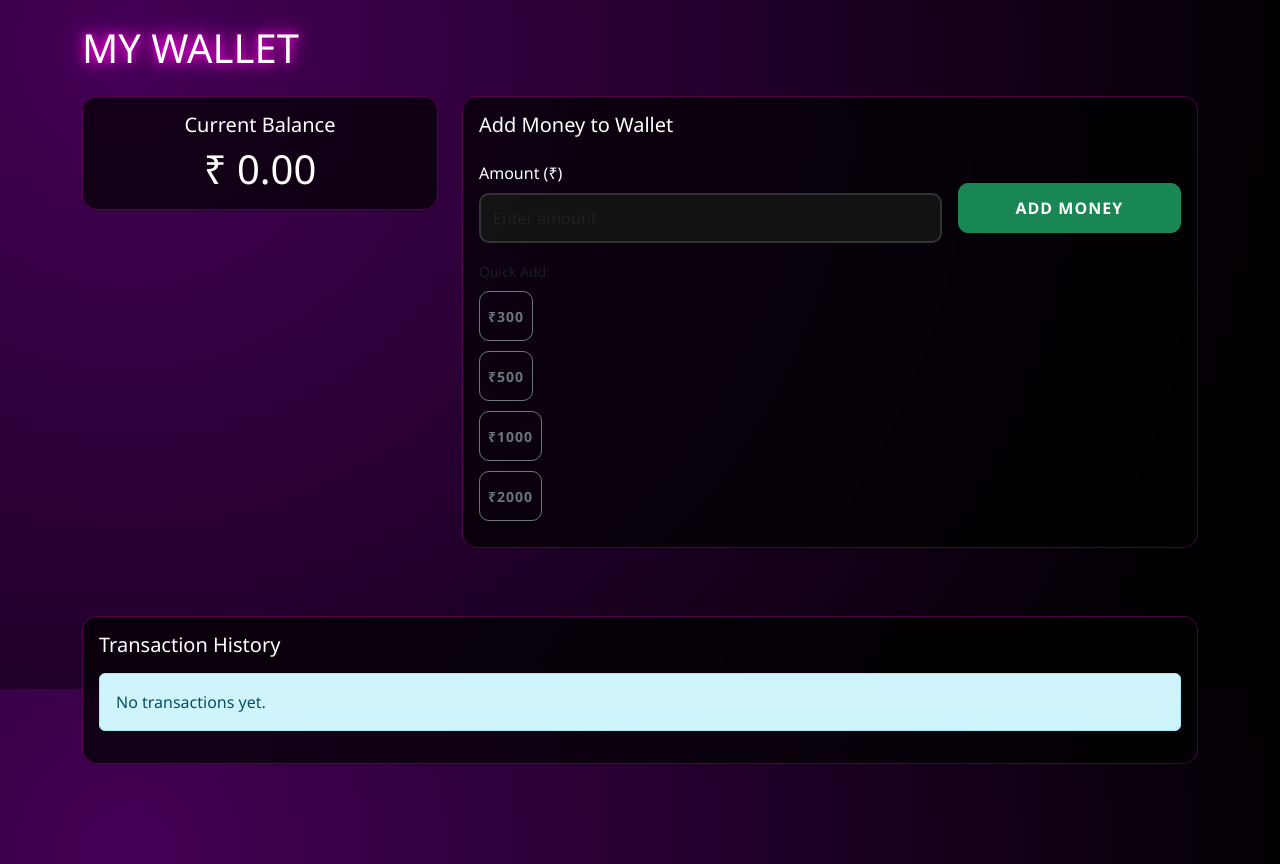
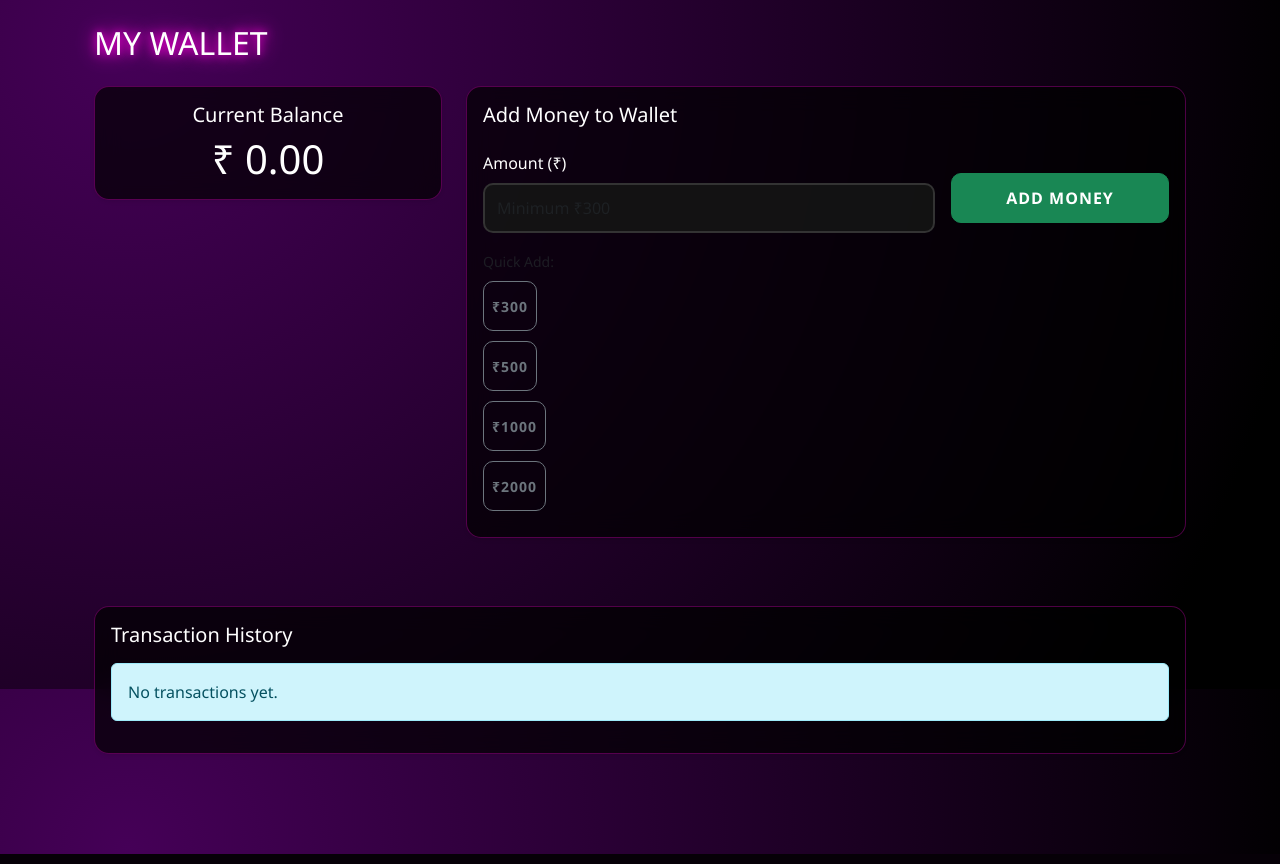
Before and after one commit to namanjasoria41/certpro, a Flask app: page /wallet in a window 1280 px wide. Shown: the part 111-975 px from the top of the page. Run offline with Flask 3, Linux system fonts and the light colour scheme; the visitor is signed in with stand-in values (Sample User, id 1); data that the repository does not hold is empty.

Commit message:
Update wallet.html

```diff
--- a/templates/wallet.html
+++ b/templates/wallet.html
@@ -3,15 +3,14 @@
 {% block title %}My Wallet - CertPro{% endblock %}
 
 {% block content %}
-
-<div class="row">
+<div class="container mt-4">
+  <div class="row mb-3">
     <div class="col-md-12">
-        <h1 class="mb-4">My Wallet</h1>
+      <h2>My Wallet</h2>
     </div>
   </div>
 
   <div class="row">
-
     <!-- Current Balance -->
     <div class="col-md-4 mb-4">
       <div class="card shadow-sm">
@@ -28,14 +27,13 @@
     <div class="col-md-8 mb-4">
       <div class="card shadow-sm">
         <div class="card-body">
-
           <h5 class="card-title">Add Money to Wallet</h5>
 
           <form method="POST" action="{{ url_for('add_money') }}" class="row g-3 mt-1">
             <div class="col-md-8">
               <label for="amount" class="form-label">Amount (₹)</label>
-                        <input type="number" id="amount" name="amount" min="1" step="1"
-                               class="form-control" placeholder="Enter amount" required>
+              <input type="number" id="amount" name="amount" min="300" step="1"
+                     class="form-control" placeholder="Minimum ₹300" required>
             </div>
 
             <div class="col-md-4 d-flex align-items-end">
@@ -48,29 +46,23 @@
           <!-- Quick Amount Buttons -->
           <div class="mt-3">
             <small class="text-muted">Quick Add:</small><br>
-
             <button class="btn btn-sm btn-outline-secondary mt-2"
-                            onclick="document.getElementById('amount').value='100'">
+                    onclick="document.getElementById('amount').value='300'">
               ₹300
             </button>
-
             <button class="btn btn-sm btn-outline-secondary mt-2"
-                            onclick="document.getElementById('amount').value='250'">
+                    onclick="document.getElementById('amount').value='500'">
               ₹500
             </button>
-
             <button class="btn btn-sm btn-outline-secondary mt-2"
-                            onclick="document.getElementById('amount').value='500'">
+                    onclick="document.getElementById('amount').value='1000'">
               ₹1000
             </button>
-
             <button class="btn btn-sm btn-outline-secondary mt-2"
-                            onclick="document.getElementById('amount').value='1000'">
+                    onclick="document.getElementById('amount').value='2000'">
               ₹2000
             </button>
-
           </div>
-
         </div>
       </div>
     </div>
@@ -91,8 +83,8 @@
             Pay with Razorpay
           </button>
 
-                <!-- Hidden form for payment verification -->
-                <form id="razorpay-callback-form" method="POST" action="{{ url_for('payment_verify') }}" class="d-none">
+          <form id="razorpay-callback-form" method="POST"
+                action="{{ url_for('payment_verify') }}" class="d-none">
             <input type="hidden" name="razorpay_payment_id" id="razorpay_payment_id">
             <input type="hidden" name="razorpay_order_id" id="razorpay_order_id">
             <input type="hidden" name="razorpay_signature" id="razorpay_signature">
@@ -106,7 +98,7 @@
   <script>
     var options = {
       "key": "{{ razorpay_key_id }}",
-        "amount": "{{ (amount * 100)|int }}",  // in paise
+      "amount": "{{ (amount * 100)|int }}",
       "currency": "INR",
       "name": "CertPro Wallet Top-up",
       "description": "Add money to wallet",
@@ -124,7 +116,6 @@
         "color": "#0d6efd"
       }
     };
-
     var rzp1 = new Razorpay(options);
     document.getElementById('rzp-button').onclick = function(e){
       rzp1.open();
@@ -138,12 +129,11 @@
     <div class="col-md-12">
       <div class="card shadow-sm">
         <div class="card-body">
-
           <h5 class="card-title">Transaction History</h5>
 
           {% if transactions %}
           <div class="table-responsive">
-                    <table class="table table-dark table-striped table-hover mt-3">
+            <table class="table table-striped table-hover mt-3">
               <thead>
                 <tr>
                   <th>Date &amp; Time</th>
@@ -170,16 +160,14 @@
               </tbody>
             </table>
           </div>
-
           {% else %}
           <div class="alert alert-info mt-3">
             No transactions yet.
           </div>
           {% endif %}
-
         </div>
       </div>
     </div>
   </div>
-
+</div>
 {% endblock %}
```
Lines whose indentation alone changed are shown as unchanged.
